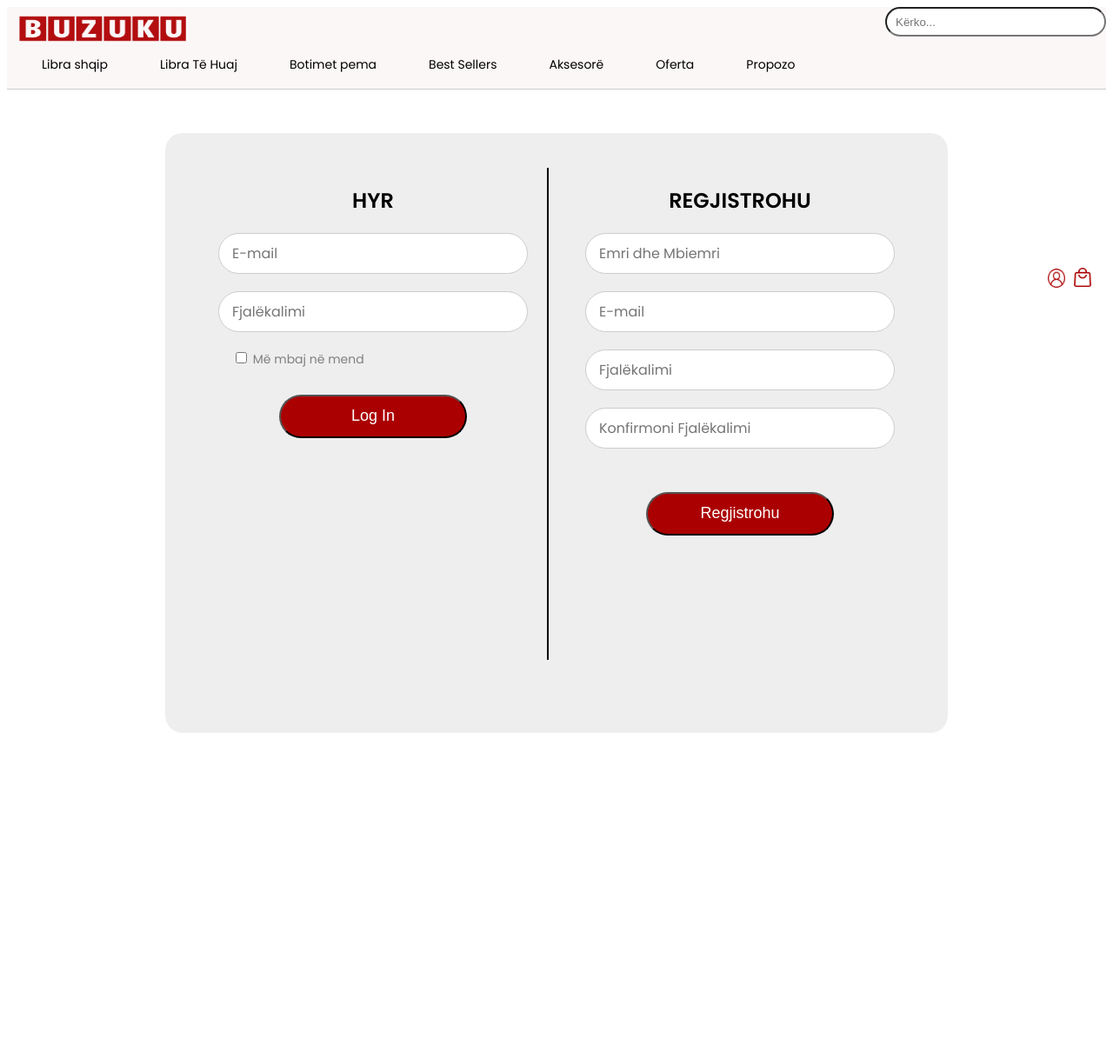
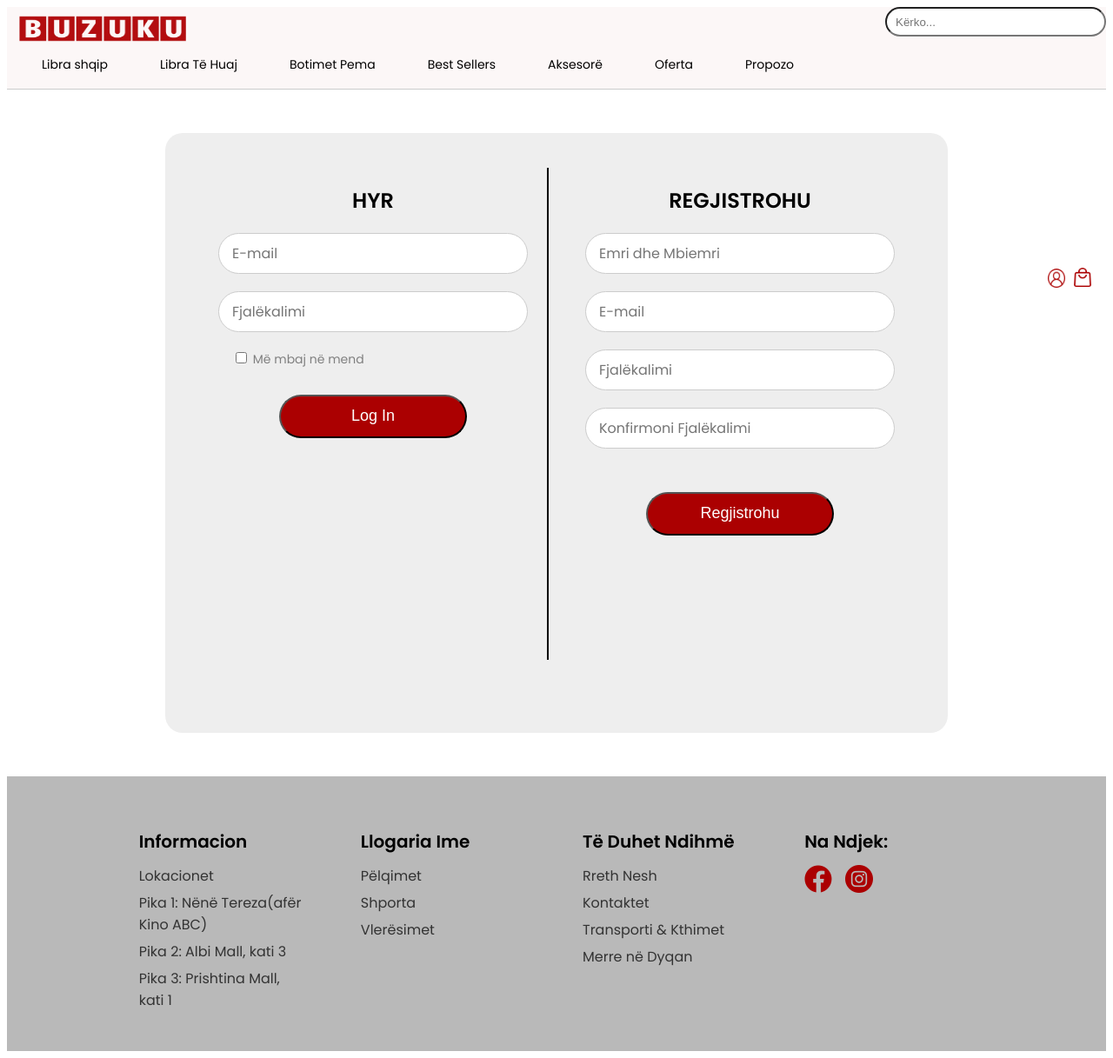
Before and after one commit to deahyseni6/Libraria-Buzku, a PHP site: page /login.html in a window 1280 px wide. Shown: the whole page at 87% size. Before the commit the page ends 843 px from the top, so only its background shows below. Run offline with PHP 8.4, Linux system fonts and the light colour scheme.

Commit message:
login me mire

```diff
--- a/login.html
+++ b/login.html
@@ -18,7 +18,7 @@
             <ul>
                 <li><a href="">Libra shqip</a></li>
                 <li><a href="">Libra Të Huaj</a></li>
-                <li><a href="">Botimet pema</a></li>
+                <li><a href="">Botimet Pema</a></li>
                 <li><a href="">Best Sellers</a></li>
                 <li><a href="">Aksesorë</a></li>
                 <li><a href="">Oferta</a></li>
@@ -52,7 +52,40 @@
 
     </div>
 
+   <div class="footer">
+        <div class="Info">
+            <h3>Informacion</h3>
+            <a href="">Lokacionet</a>
+            <a href="">Pika 1: Nënë Tereza(afër Kino ABC)</a>
+            <a href="">Pika 2: Albi Mall, kati 3</a>
+            <a href="">Pika 3: Prishtina Mall, kati 1</a>
+        </div>
 
+        <div class="Llogaria">
+            <h3>Llogaria Ime</h3>
+            <a href="">Pëlqimet</a>
+            <a href="">Shporta</a>
+            <a href="">Vlerësimet</a>
+        </div>
+
+        <div class="Ndihme">
+            <h3>Të Duhet Ndihmë</h3>
+            <a href="">Rreth Nesh</a>
+            <a href="">Kontaktet</a>
+            <a href="">Transporti & Kthimet</a>
+            <a href="">Merre në Dyqan</a>
+        </div>
+
+        <div class="SNS">
+            <h3>Na Ndjek:</h3>
+
+            <div class="icons">
+                <a href=""><img src="facebook.png" width="30"></a>
+                <a href=""><img src="instagram.png" width="30"></a>
+            </div>
+
+        </div>
+    </div>
 
 </body>
 </html>
--- a/stylePerLogin.css
+++ b/stylePerLogin.css
@@ -117,3 +117,49 @@ header{
     font-size: 18px;
     margin-top: 30px;
 }
+
+.footer{
+    width: 76%;
+    padding: 40px 12%;
+    background: #b9b9b9;
+    display: flex;
+    justify-content: space-between;
+    align-items: flex-start;
+    gap: 60px;
+}
+
+.footer div{
+    flex: 1;
+}
+
+.footer h3{
+    font-size: 20px;
+    margin-bottom: 12px;
+}
+
+.footer a{
+    display: block;
+    text-decoration: none;
+    color: #333;
+    margin-bottom: 6px;
+}
+
+.Info{
+    flex: 1.5;
+}
+
+.SNS{
+    flex: 0.6;
+}
+
+.icons{
+    display: flex;
+    gap: 15px;
+    margin-top: 10px;
+}
+
+.icons img{
+    width: 32px;
+    height: 32px;
+    cursor: pointer;
+}
```
